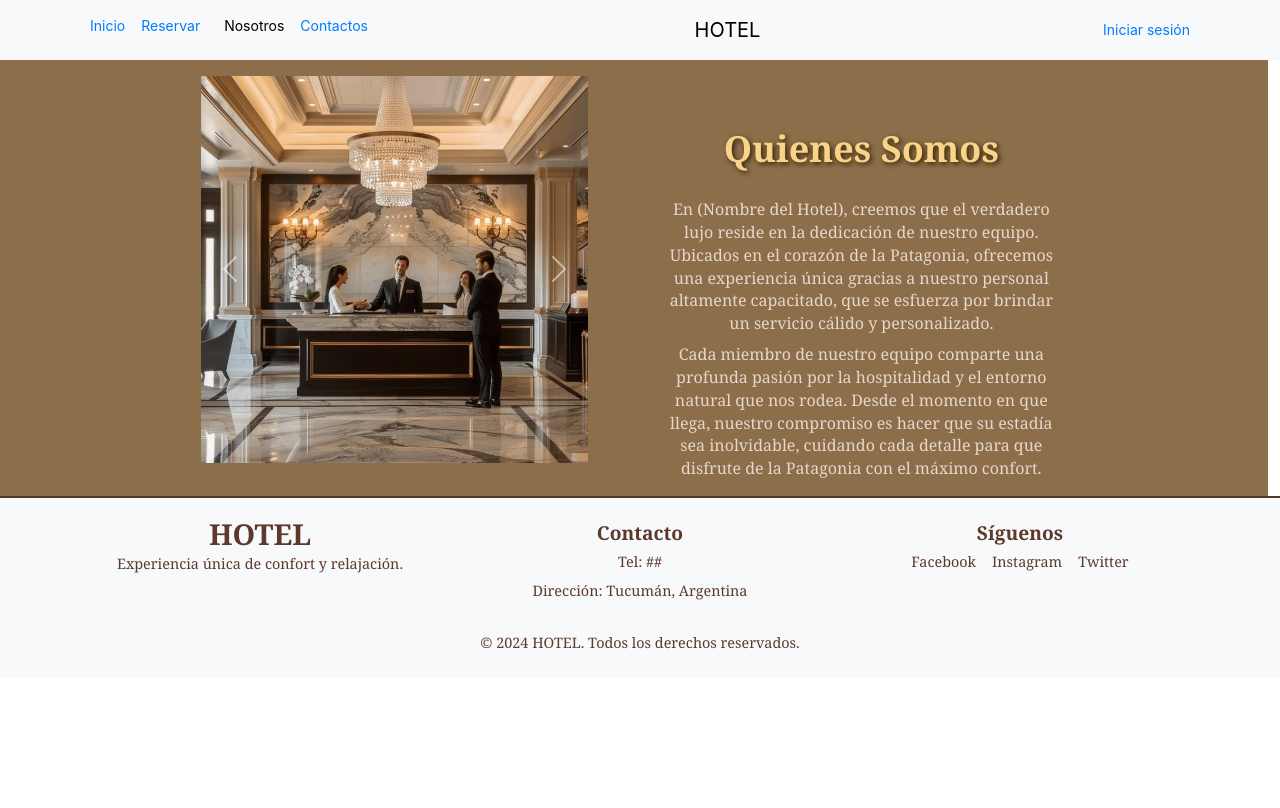
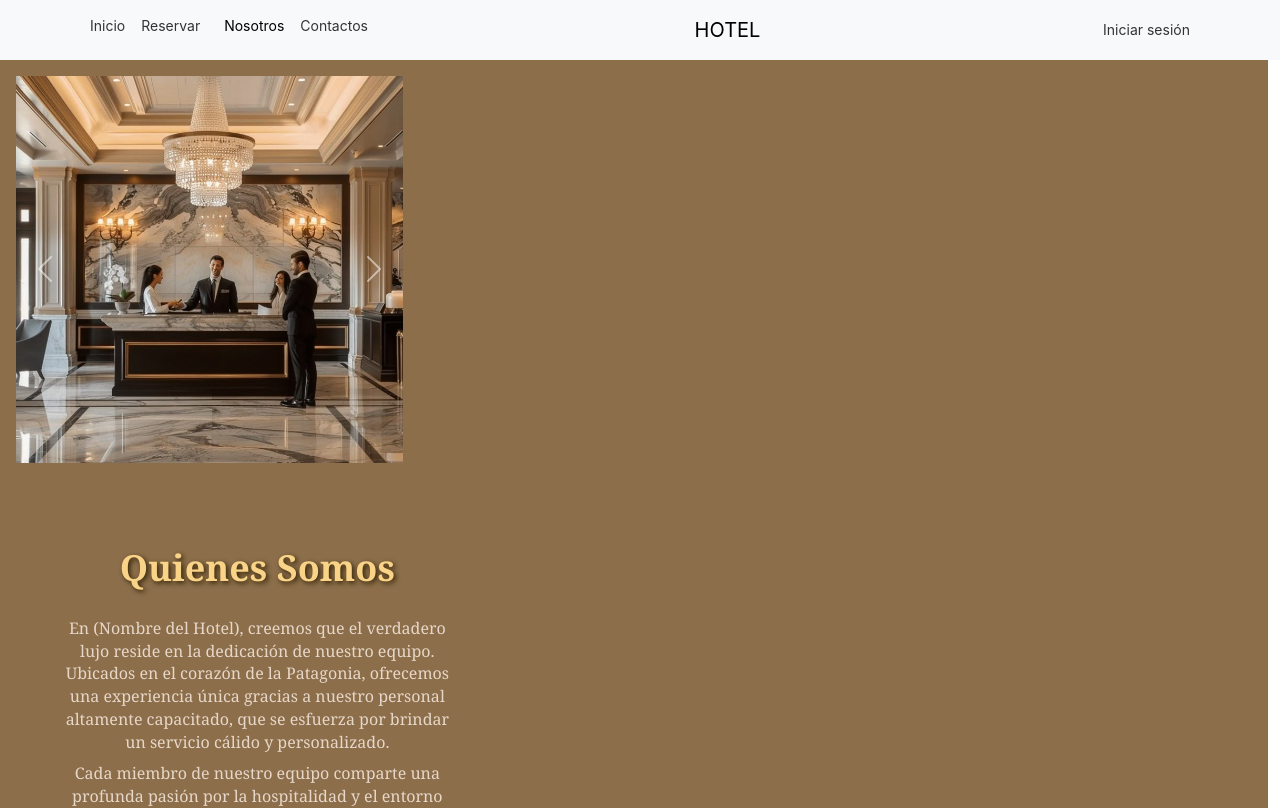
Before and after one commit to santinohamada/ProyectoFinal, a React (Vite) app: page /nosotros in a window 1280 px wide. Shown: the top 808 px of the page. Built offline with nearby package versions, Linux system fonts and the light colour scheme; no server answers.

Commit message:
se le dio flexgrow al main de nosotros

```diff
--- a/src/App.css
+++ b/src/App.css
@@ -5,17 +5,14 @@
   padding: 0.5rem 1rem;
   cursor: pointer;
 }
-.nav-link:hover {
-  cursor: pointer;
+
+.nav-link:hover,
+.nav-link:focus,
+.nav-link:active {
+  text-decoration: none;
+  color: #333;
 }
-.nav-link-custom:active {
-  text-decoration: none;
-}
-.nav-link {
-  color: #007bff;
-  text-decoration: none !important;
-  transition: color 0.3s ease;
-}
+
 /*Footer*/
 
 .custom-footer {
@@ -188,7 +185,7 @@
   color: #e7d7c9;
   font-size: 16px;
 }
-=======
+
 .hotel-card {
   background: #fff;
   border-radius: 10px;
--- a/src/components/pages/Nosotros.jsx
+++ b/src/components/pages/Nosotros.jsx
@@ -8,7 +8,7 @@
 
 const Nosotros = () => {
   return (
-    <section className="container-fluid row justify-content-center text-center fondoNosotros">
+    <section className="componentePagina container-fluid row justify-content-center text-center fondoNosotros">
       <article className="col-12 col-md-6 col-lg-4 p-3">
         <div
           id="carouselExampleRide"
```
